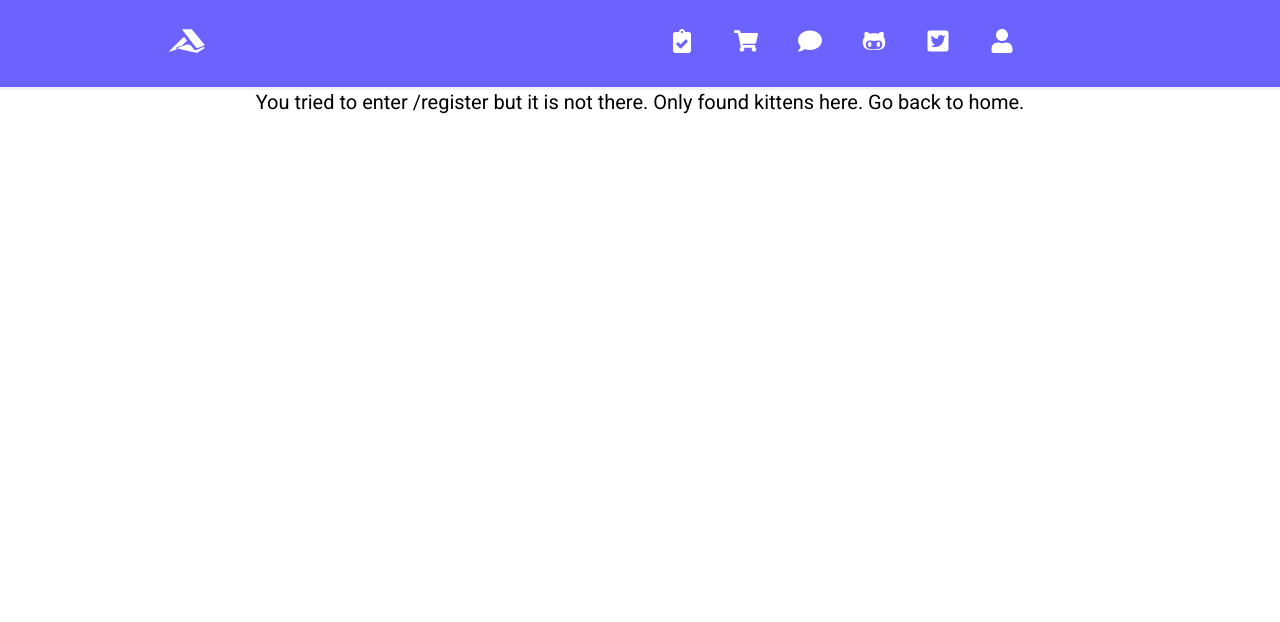
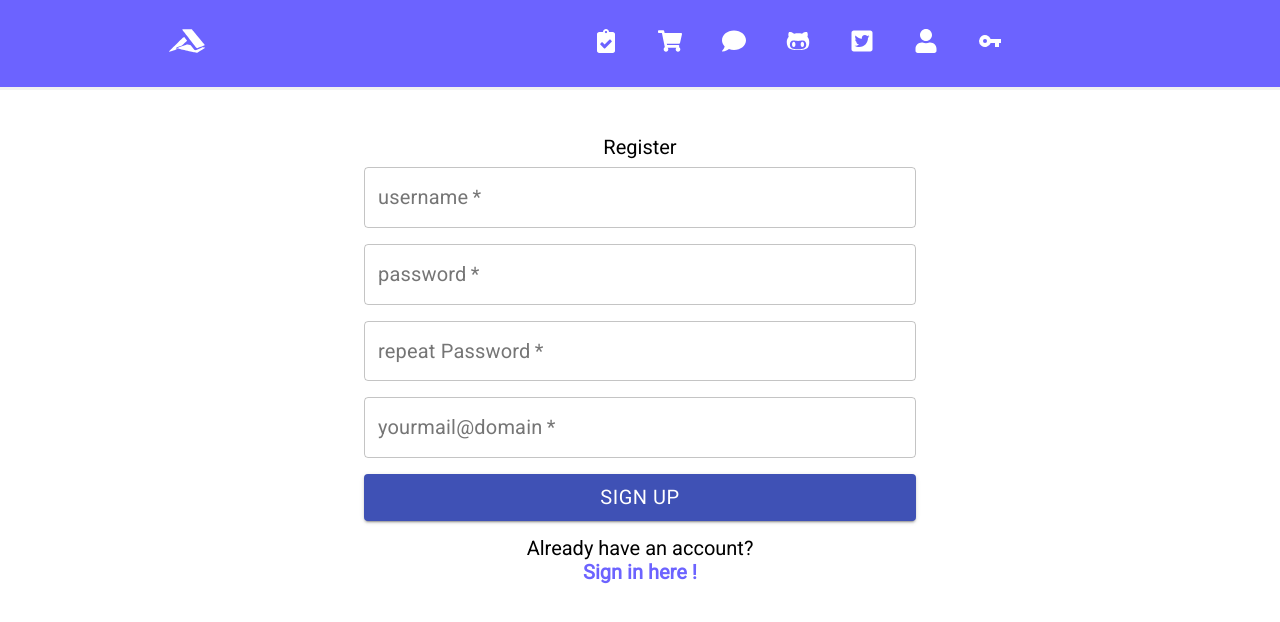
Before and after one commit to rnied137/Front, a React (Create React App) app: page /register in a window 1280 px wide. Shown: the top 622 px of the page. Built offline with nearby package versions, Linux system fonts and the light colour scheme.

Commit message:
form register

```diff
--- a/package.json
+++ b/package.json
@@ -12,6 +12,7 @@
     "@testing-library/user-event": "^7.1.2",
     "react": "^16.14.0",
     "react-dom": "^16.14.0",
+    "react-hook-form": "^6.9.6",
     "react-icons": "^3.11.0",
     "react-router-dom": "^5.2.0",
     "react-scripts": "3.4.3",
--- a/src/App.js
+++ b/src/App.js
@@ -11,6 +11,7 @@ import About from "./Components/About";
 import Contact from "./Components/Contact";
 import Products from "./Components/Products";
 import NotFound from "./Components/NotFound";
+import Register from "./Components/Register";
 import { ShoppingCart } from "./Components/ShoppingCart";
 import Users from "./Components/Users";
 
@@ -26,7 +27,10 @@ function App() {
           <Route exact path="/shoppingCart" component={ShoppingCart} />
           <Route exact path="/" component={Test} />
           <Route exact path="/users" component={Users} />
-           <Route path="*" component={NotFound} />1
+          <Route path="/register" component={Register} />
+
+           <Route path="*" component={NotFound} />
+
         </Switch>
       </div>
     </Router>
--- a/src/Components/Navbar/RightNavbar.js
+++ b/src/Components/Navbar/RightNavbar.js
@@ -10,6 +10,8 @@ import { FaShoppingCart as ShoppingCartIcon } from "react-icons/fa";
 import { FaUser as UserIcon } from "react-icons/fa";
 import { FaComment as ChatIcon } from "react-icons/fa";
 import { FaClipboardCheck as DotsIcon } from "react-icons/fa";
+
+import {RiKeyFill as RegisterIcon} from "react-icons/ri";
 
 const UI = styled.ul`
   list-style: none;
@@ -134,6 +136,17 @@ useEffect(() => {
         </NavLink>
       </li>
 
+      <li>
+        <NavLink to="/register">
+          <RegisterIcon size={"1.2rem"} />
+		  {renderMenuItem("Register")}
+
+        </NavLink>
+      </li>
+
+
+
+
       {props.children}
     </UI>
   );
--- /dev/null
+++ b/src/Components/Register.js
@@ -0,0 +1,128 @@
+import React from "react";
+
+import Button from "@material-ui/core/Button";
+import Grid from "@material-ui/core/Grid";
+import Container from "@material-ui/core/Container";
+import TextField from "@material-ui/core/TextField";
+import styled from "styled-components";
+import { Link } from "react-router-dom";
+import { useForm } from "react-hook-form";
+import { Controller } from "react-hook-form";
+import COLORS from "../colors";
+
+const RegisterForm = styled.div`
+  padding: 20px;
+  margin-top: 25px;
+`;
+
+const SignInLink = styled.div`
+  padding: 10px;
+  margin-top: 5px;
+
+  a {
+    text-decoration: none;
+    color: ${COLORS.secondary};
+    font-weight: 600;
+  }
+`;
+
+const Register = () => {
+  const { handleSubmit, register, errors, control } = useForm();
+  const onSubmit = (values) => {
+    console.log(values);
+  };
+
+  return (
+    <RegisterForm>
+      <Container maxWidth="sm">
+      <Grid container spacing={2}>
+            <Grid item xs={12}>
+                <ul>Register</ul>
+                </Grid>
+                </Grid>
+        <form onSubmit={handleSubmit(onSubmit)}>
+          <Grid container spacing={2}>
+            <Grid item xs={12}>
+              <Controller
+                as={
+                  <TextField
+                    variant="outlined"
+                    fullWidth
+                    required
+                    label="username"
+                  />
+                }
+                name="username"
+                control={control}
+                defaultValue=""
+              />
+            </Grid>
+            <Grid item xs={12}>
+              <Controller
+                as={
+                  <TextField
+                    variant="outlined"
+                    fullWidth
+                    required
+                    label="password"
+                  />
+                }
+                name="password"
+                control={control}
+                defaultValue=""
+              />
+            </Grid>
+            <Grid item xs={12}>
+              <Controller
+                as={
+                  <TextField
+                    variant="outlined"
+                    fullWidth
+                    label="repeat Password"
+                    required
+                  />
+                }
+                name="repeatPassword"
+                control={control}
+                defaultValue=""
+              />
+            </Grid>
+
+            <Grid item xs={12}>
+              <Controller
+                as={<TextField variant="outlined"
+                 fullWidth
+                  label="yourmail@domain"
+                  required
+                  />}
+                name="email"
+                control={control}
+                defaultValue=""
+              />
+            </Grid>
+            <Grid item xs={12}>
+              <Button
+                type="submit"
+                fullWidth
+                variant="contained"
+                color="primary"
+              >
+                Sign Up
+              </Button>
+            </Grid>
+          </Grid>
+        </form>
+        <Grid item xs={12}>
+          <SignInLink>
+            Already have an account?
+            <ul>
+              <Link to="/">Sign in here !</Link>
+            </ul>
+          </SignInLink>
+        </Grid>
+      </Container>
+    </RegisterForm>
+  );
+};
+
+export default Register;
--- a/src/Components/Users.js
+++ b/src/Components/Users.js
@@ -108,12 +108,11 @@ const UsersArray = [
 ];
 
 const Users = () => {
-  const [name, setName] = useState("Username");
-  const [users, setUsers] = useState(UsersArray);
+  const [selected, setSelected] = useState("");
+  const [allUsers, setAllUsers] = useState(UsersArray);
   const [showedUsers, setShowedUsers] = useState(UsersArray);
   const [loading, setLoading] = useState(true);
   const anchorRef = React.useRef(null);
-  console.log(users);
 
   const theme = createMuiTheme({
     palette: {
@@ -126,21 +125,24 @@ const Users = () => {
     },
   });
 
-  const filterUsers = (event) => {
-    const tab = [];
-    const searchUser = event.currentTarget.value;
-    if (searchUser === null || searchUser === "") setShowedUsers(users);
-    else {
-      showedUsers.filter((user) => {
-        if (user.name.includes(searchUser)) tab.push(user);
-      });
-      setShowedUsers(tab);
-    }
+  const filterUsers = (event, value) => {
+
+      const foundUsers = [];
+      const searchUser = event.target.value;
+      console.log(searchUser);
+      if (searchUser === null || searchUser === "") setShowedUsers(allUsers);
+      else {
+        showedUsers.filter((user) => {
+          if (user.name.includes(searchUser)) foundUsers.push(user);
+        });
+        setShowedUsers(foundUsers);
+      }
   };
 
   React.useEffect(() => {
     setLoading(false);
   }, []);
+
 
   return (
     <React.Fragment>
@@ -158,8 +160,7 @@ const Users = () => {
                   <Autocomplete
                     id="free-solo-demo"
                     disableClearable
-                    freeSolo
-                    options={users.map((option) => option.name)}
+                    options={allUsers.map((option) => option.name)}
                     renderInput={(params) => (
                       <TextField
                         onChange={filterUsers}
--- a/src/colors.js
+++ b/src/colors.js
@@ -2,3 +2,5 @@
     primary: '#ff6584',
     secondary:'#6c63ff',
 };
+
+export default COLORS;
```
Also changed, not shown: 1 other file (tests, documents, lock files or other folders).
